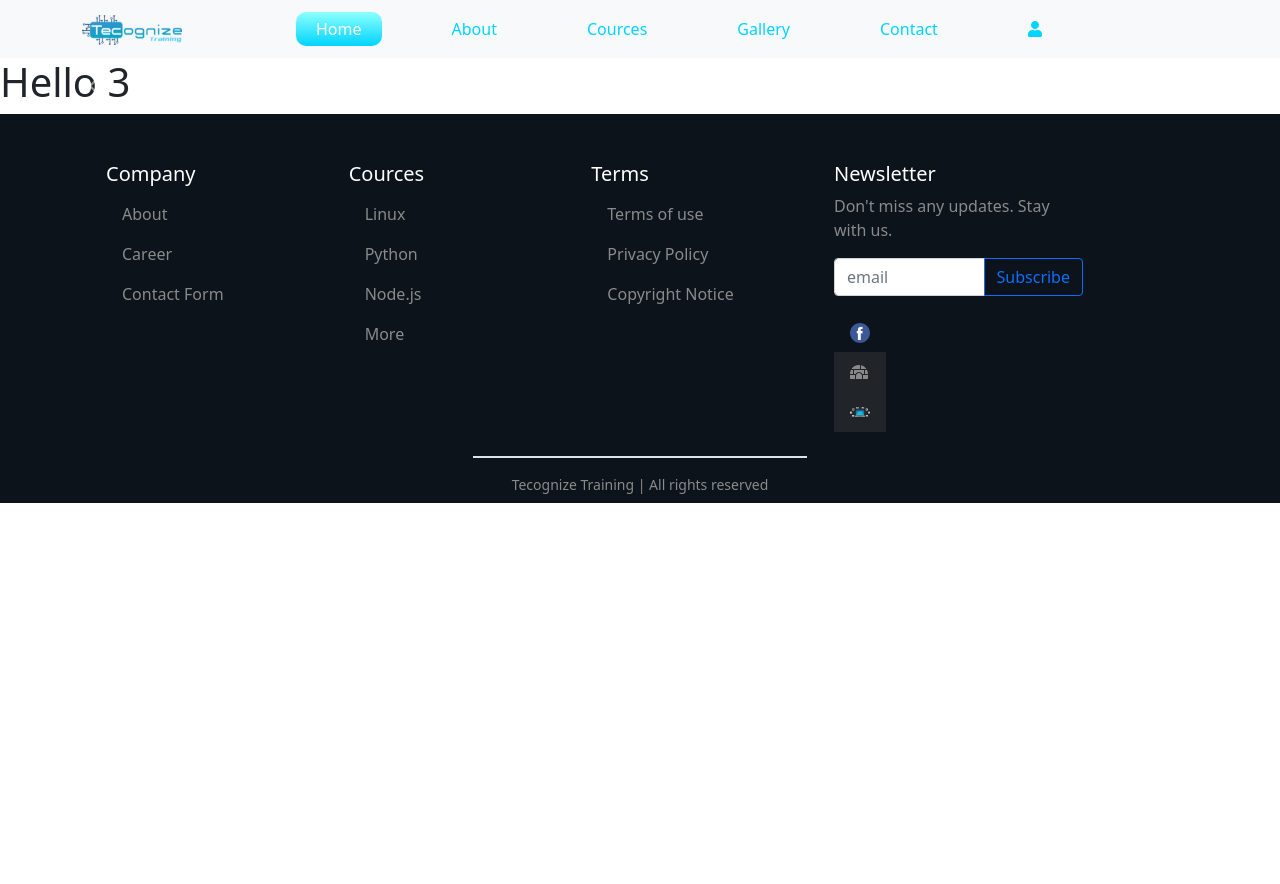
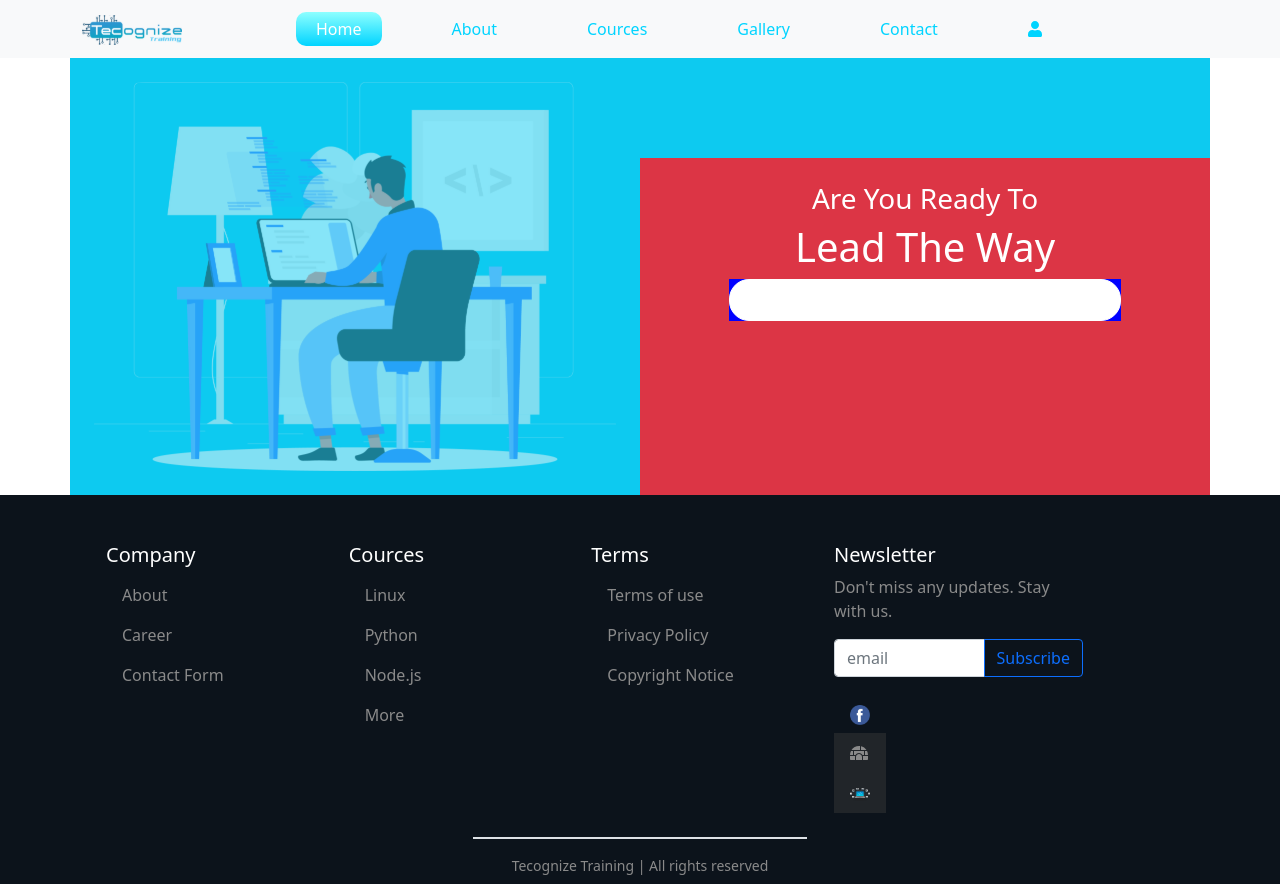
Before and after one commit to monjur15/training-web, a React (Create React App) app: page / in a window 1280 px wide. Before the commit the page ends 800 px from the top, so only its background shows below. Built offline with nearby package versions, Linux system fonts and the light colour scheme.

Commit message:
Landing page running

```diff
--- a/src/components/Home/Home.css
+++ b/src/components/Home/Home.css
@@ -1,4 +1,28 @@
-.banner_slider1{
-    height: 500px;
-    background-color: aqua;
+.slider1_div{
+    text-align: center;
+    color: white;
 }
+.slider1_div h3{
+
+}
+.slider1_img img{
+    /* width: 100%; */
+
+}
+.input_field{
+    /* width: 65%; */
+    margin: 0 auto;
+    color: blueviolet;
+    background-color: blue;
+
+}
+.input_field input[type=text]{
+    /* width: 100%; */
+    border-radius: 20px;
+    border: 1px solid white;
+    /* padding: 5px 15px; */
+
+}
+.slider1_content{
+    margin-top: 100px !important;
+}
--- a/src/components/Home/Home.js
+++ b/src/components/Home/Home.js
@@ -1,12 +1,12 @@
 import React from 'react';
 import { } from './Home.css';
-import slider1 from '../../images/1.png';
-import { Carousel } from 'react-bootstrap';
+import slider1 from '../../images/1.svg';
+import { Carousel, Form } from 'react-bootstrap';
 
 const Home = () => {
     return (
         <div>
-            <Carousel>
+            {/*  <Carousel>
                 <Carousel.Item interval={1000}>
                     <img
                         className="d-block w-100"
@@ -29,11 +29,11 @@ const Home = () => {
                     </Carousel.Caption>
                 </Carousel.Item>
                 <Carousel.Item interval={500}>
-                    {/*   <img
+                    <img
                         className="d-block w-100"
                         src="holder.js/800x400?text=Second slide&bg=282c34"
                         alt="Second slide"
-                    /> */}
+                    />
                     <h1>Hello 2</h1>
                     <Carousel.Caption>
                         <h3>Second slide label</h3>
@@ -41,18 +41,36 @@ const Home = () => {
                     </Carousel.Caption>
                 </Carousel.Item>
                 <Carousel.Item>
-                    {/*   <img
+                    <img
                         className="d-block w-100"
                         src="holder.js/800x400?text=Third slide&bg=20232a"
                         alt="Third slide"
-                    /> */}
+                    />
                     <h1>Hello 3</h1>
                     <Carousel.Caption>
                         <h3>Third slide label</h3>
                         <p>Praesent commodo cursus magna, vel scelerisque nisl consectetur.</p>
                     </Carousel.Caption>
                 </Carousel.Item>
-            </Carousel>
+            </Carousel> */}
+
+            <div className='container'>
+
+                <div className='row slider1_div bg-info'>
+                    <div className='col-lg-6 col-sm-12 slider1_img p-4'>
+                        <img className='img-fluid' src={slider1} alt="" />
+
+                    </div>
+                    <div className='col-lg-6 col-sm-12 slider1_content  bg-danger mt-lg-4 p-4'>
+                        <h3>Are You Ready To</h3>
+                        <h1>Lead The Way</h1>
+                        <div className='input_field w-75 mb-sm-4'><input className='w-100 p-lg-2 ' type="text"></input></div>
+
+                    </div>
+
+                </div>
+
+            </div>
 
         </div>
     );
```
